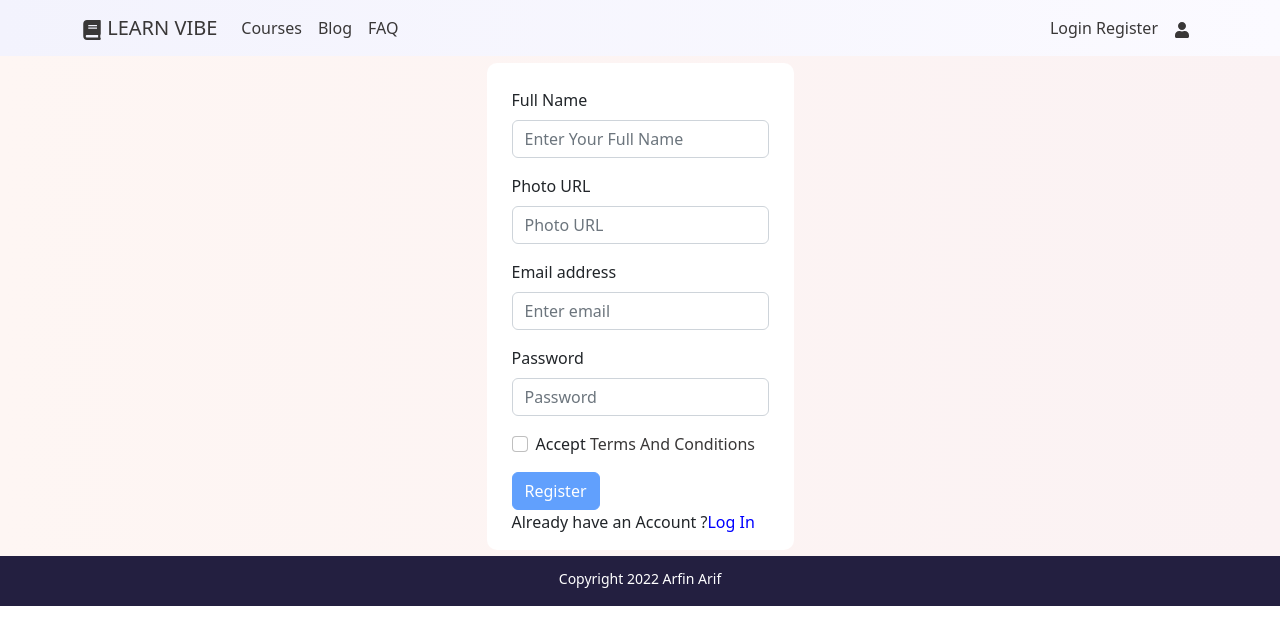
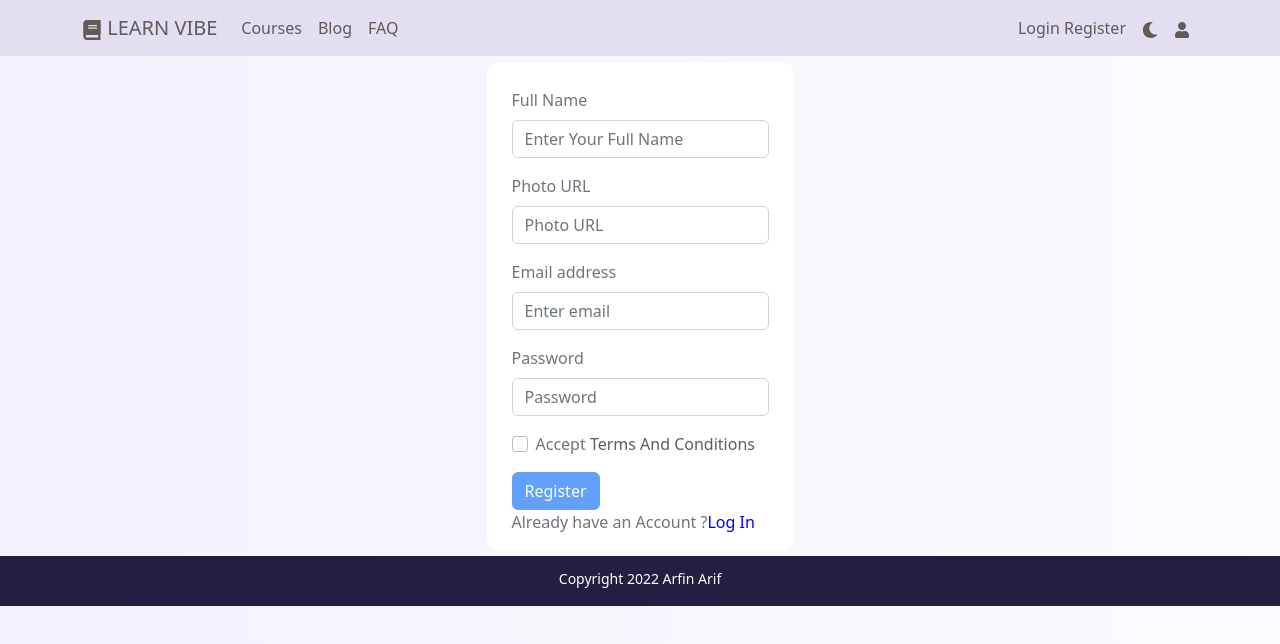
Before and after one commit to arfin-arif/learn-vibe, a React (Create React App) app: page /register in a window 1280 px wide. Shown: the top 644 px of the page. Built offline with nearby package versions, Linux system fonts and the light colour scheme; no server answers.

Commit message:
dark mood added

```diff
--- a/src/App.css
+++ b/src/App.css
@@ -1,6 +1,7 @@
 .App a {
   text-decoration: none;
-  color: rgb(57, 55, 55);
+  color: rgb(96, 90, 90);
+  /* color: rgb(57, 55, 55); */
 
 }
 
--- a/src/Pages/Home/Home.css
+++ b/src/Pages/Home/Home.css
@@ -1,4 +1,4 @@
 .home {
 
-    background: linear-gradient(to left, #FBFAFF, #F3F3FD);
+    /* background: linear-gradient(to left, #FBFAFF, #F3F3FD); */
 }
--- a/src/Pages/Login/Login.css
+++ b/src/Pages/Login/Login.css
@@ -1,6 +1,7 @@
 .login-container {
     height: 500px;
-    background: linear-gradient(to left, #FBF2F3, #FEF6F3);
+    color: #6C757D;
+
 }
 
 .divider:after,
--- a/src/Pages/Login/Login.js
+++ b/src/Pages/Login/Login.js
@@ -45,6 +45,7 @@ const Login = () => {
                 const user = result.user;
                 console.log(user)
                 setError('')
+                navigate(from, { replace: true })
 
             })
             .catch(error => {
@@ -59,6 +60,7 @@ const Login = () => {
                 const user = result.user;
                 setUser(user)
                 console.log(user)
+                navigate(from, { replace: true })
             })
             .catch(error => {
                 console.log(error)
--- a/src/Pages/Shared/Header/Header.css
+++ b/src/Pages/Shared/Header/Header.css
@@ -2,5 +2,15 @@
     position: sticky;
     top: 0;
     z-index: 100;
+    background: #E3DFF0;
+}
+
+.dark {
+    background-color: #333;
+    color: #fff;
+}
+
+.light {
     background: linear-gradient(to left, #FBFAFF, #F3F3FD);
+    color: #333;
 }
--- a/src/Pages/Shared/Header/Header.js
+++ b/src/Pages/Shared/Header/Header.js
@@ -1,19 +1,36 @@
-import React from 'react';
+import React, { useEffect } from 'react';
 import Container from 'react-bootstrap/Container';
 import Nav from 'react-bootstrap/Nav';
 import Navbar from 'react-bootstrap/Navbar';
 import { Button, Image } from 'react-bootstrap';
 import { Link } from 'react-router-dom';
 import LeftSideNav from '../LeftSideNav/LeftSideNav';
-import { FaBook, FaUser } from "react-icons/fa";
+import { FaBook, FaMoon, FaSun, FaUser } from "react-icons/fa";
 import { useContext } from 'react';
 import { AuthContext } from '../../../contexts/AuthProvider/AuthProvider';
 import OverlayTrigger from 'react-bootstrap/OverlayTrigger';
 import Tooltip from 'react-bootstrap/Tooltip';
 import './Header.css'
+import { useState } from 'react';
 
 const Header = () => {
+    const [mood, setMood] = useState(localStorage.getItem('mood') || 'light')
     const { user, logOut } = useContext(AuthContext)
+    // darkMood function
+    const toggleMood = () => {
+        if (mood === 'light') {
+            setMood('dark');
+        } else {
+            setMood('light');
+        }
+    };
+    useEffect(() => {
+        localStorage.setItem('mood', mood);
+        document.body.className = mood;
+    }, [mood]);
+
+
+    //tooltip function
     const renderTooltip = (props) => (
         <Tooltip id="button-tooltip" {...props}>
             {user?.displayName}
@@ -56,6 +73,20 @@ const Header = () => {
                                         </>
                                 }
                             </Nav.Link>
+                            {/* dark mood */}
+                            <Nav.Link>
+                                {
+                                    mood === 'light' ?
+                                        <>
+                                            <FaMoon onClick={toggleMood}></FaMoon>
+                                        </>
+                                        :
+                                        <>
+                                            <FaSun onClick={toggleMood}></FaSun>
+                                        </>
+                                }
+                            </Nav.Link>
+
                             <Nav.Link eventKey={2} >
                                 {user?.photoURL ?
                                     <OverlayTrigger
```
